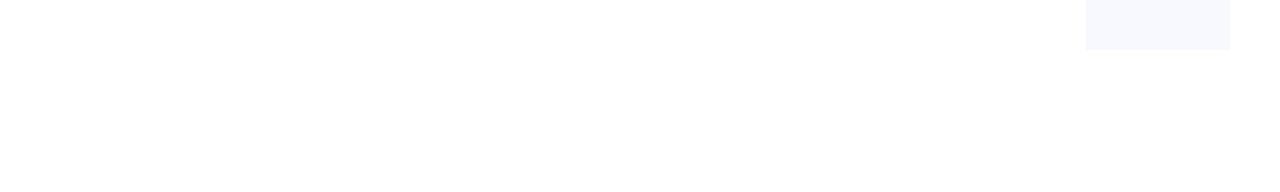
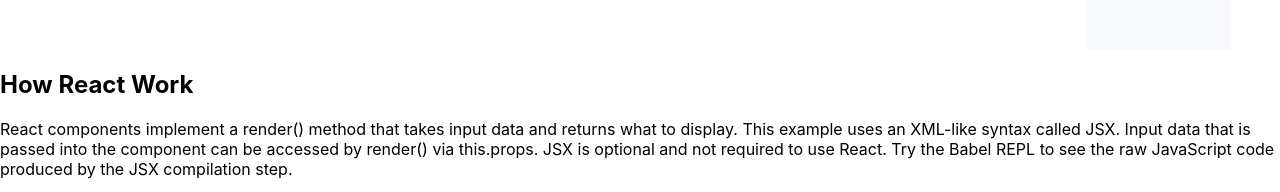
Before and after one commit to ibrahimsarder96/food-shop, a React (Create React App) app: page / in a window 1280 px wide. Shown: the part 2140-2332 px from the top of the page. Before the commit the page ends 2190 px from the top, so only its background shows below. Built offline with nearby package versions, Linux system fonts and the light colour scheme.

Commit message:
added question

```diff
--- a/src/App.js
+++ b/src/App.js
@@ -1,6 +1,7 @@
 
 import './App.css';
 import Header from './components/Header/Header';
+import Question from './components/Question/Question';
 import Shop from './components/Shop/Shop';
 
 function App() {
@@ -8,6 +9,7 @@
     <div >
       <Header></Header>
       <Shop></Shop>
+      <Question></Question>
     </div>
   );
 }
--- /dev/null
+++ b/src/components/Question/Question.js
@@ -0,0 +1,13 @@
+import React from 'react';
+
+const Question = () => {
+  return (
+    <div>
+      <h2>How React Work</h2>
+      <p>React components implement a render() method that takes input data and returns what to display. This example uses an XML-like syntax called JSX. Input data that is passed into the component can be accessed by render() via this.props.
+      JSX is optional and not required to use React. Try the Babel REPL to see the raw JavaScript code produced by the JSX compilation step.</p>
+    </div>
+  );
+};
+
+export default Question;
```
